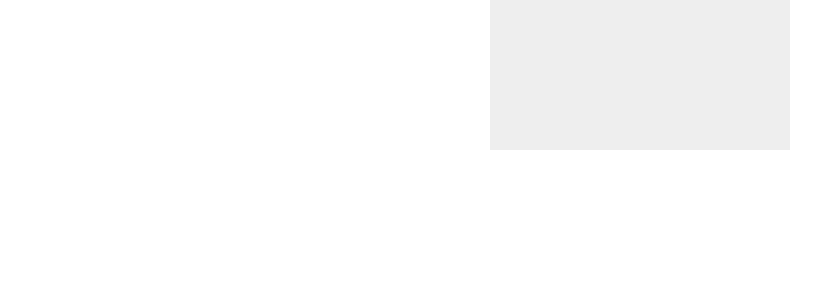
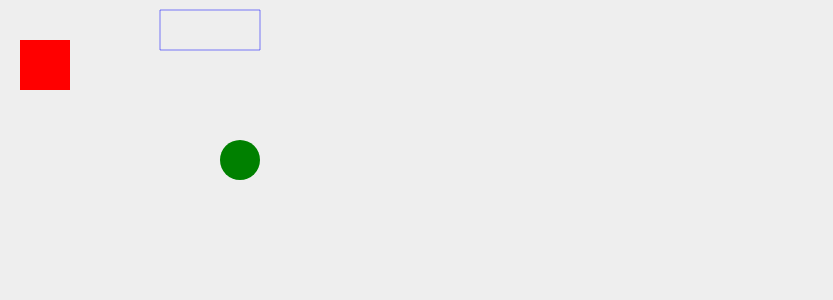
Before and after one commit to ironsketch/ironsketch.github.io, a Jekyll site: the page game.html, which Jekyll copies as it is, in a window 1280 px wide. Shown: the top 300 px of the page, without its empty margins (0-833 px from the left). Built offline with Jekyll 4.4.1, drawn with Linux system fonts in a browser that asks for light colours.

Commit message:
refactor catgame to javascript

```diff
--- a/app.js
+++ b/app.js
@@ -1,3 +1,4 @@
+function func(){
 var w = window.innerWidth;
 var h = window.innerHeight;
 var canvas = document.getElementById("myCanvas");
@@ -22,3 +23,4 @@
 ctx.strokeStyle = "rgba(0, 0, 255, 0.5)";
 ctx.stroke();
 ctx.closePath();
+}
--- a/game.html
+++ b/game.html
@@ -1,16 +1,13 @@
 <!DOCTYPE html>
 <html>
     <head>
-        <style>
-            * { padding: 0; margin: 0; }
-            canvas { background: #eee; display: block; margin: 0 auto; width: 50; height: 50; }
-        </style>
+        <link rel="stylesheet" type="text/css" href="app.css">
         <title>
             My first JavaScript page
         </title>
         <script type="text/javascript" src="app.js"></script>
     </head>
-    <body>
+    <body onload="func()">
         <canvas id="myCanvas"></canvas>
     </body>
 </html>
```
